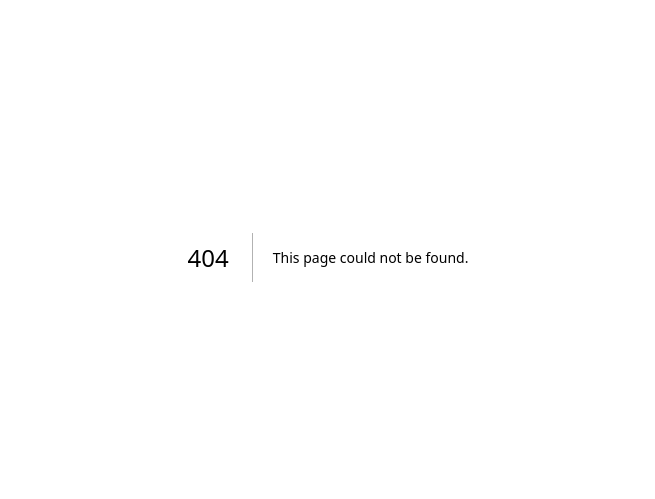
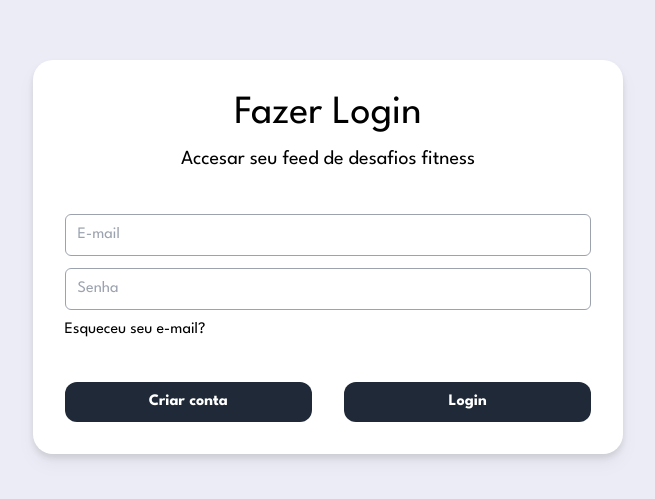
Before and after one commit to chapadinhos/chapadinhos-front, a Next.js app: page /access in a window 1280 px wide. Before the commit this address had no page. Shown: the part 143-642 px from the top of the page, without its empty margins (312-967 px from the left). Built offline with nearby package versions, Linux system fonts and the light colour scheme.

Commit message:
feat: new pages added - login + signup

```diff
--- /dev/null
+++ b/src/app/access/page.tsx
@@ -0,0 +1,41 @@
+"use client";
+
+import AccessLayout from "@/components/AccessLayout";
+import { useRouter } from "next/navigation";
+import { useState } from "react";
+
+export default function Page() {
+  const logged = useState(false);
+
+  if (logged) {
+    //envia pra dashboard
+  }
+  return (
+    <AccessLayout
+      title="Fazer Login"
+      subtitle="Accesar seu feed de desafios fitness"
+    >
+      <form>
+        <input
+          className="mb-3 w-full rounded-md border border-gray-400 px-3 py-2"
+          type="email"
+          placeholder="E-mail"
+        />
+        <input
+          className="mb-2 w-full rounded-md border border-gray-400 px-3 py-2"
+          type="password"
+          placeholder="Senha"
+        />
+        <span>Esqueceu seu e-mail?</span>
+        <div className="mt-10 flex w-full columns-2 gap-8">
+          <button className="w-full rounded-xl bg-gray-800 px-4 py-2 font-bold text-white hover:bg-gray-600">
+            Criar conta
+          </button>
+          <button className="w-full rounded-xl bg-gray-800 px-4 py-2 font-bold text-white hover:bg-gray-600">
+            Login
+          </button>
+        </div>
+      </form>
+    </AccessLayout>
+  );
+}
--- /dev/null
+++ b/src/app/access/signup/page.tsx
@@ -0,0 +1,30 @@
+import AccessLayout from "@/components/AccessLayout";
+
+export default function Page() {
+  return (
+    <AccessLayout title="Criar uma conta" subtitle="Insira suas lorem ipsum">
+      <form>
+        <input
+          className="mb-3 w-full rounded-md border border-gray-400 px-3 py-2"
+          type="text"
+          placeholder="Nome"
+        />
+        <input
+          className="mb-3 w-full rounded-md border border-gray-400 px-3 py-2"
+          type="email"
+          placeholder="E-mail"
+        />
+        <input
+          className="mb-2 w-full rounded-md border border-gray-400 px-3 py-2"
+          type="password"
+          placeholder="Senha"
+        />
+        <div className="mt-12 flex w-full">
+          <button className="w-full rounded-xl bg-gray-800 px-4 py-2 font-bold text-white hover:bg-gray-600">
+            Avançar
+          </button>
+        </div>
+      </form>
+    </AccessLayout>
+  );
+}
```
